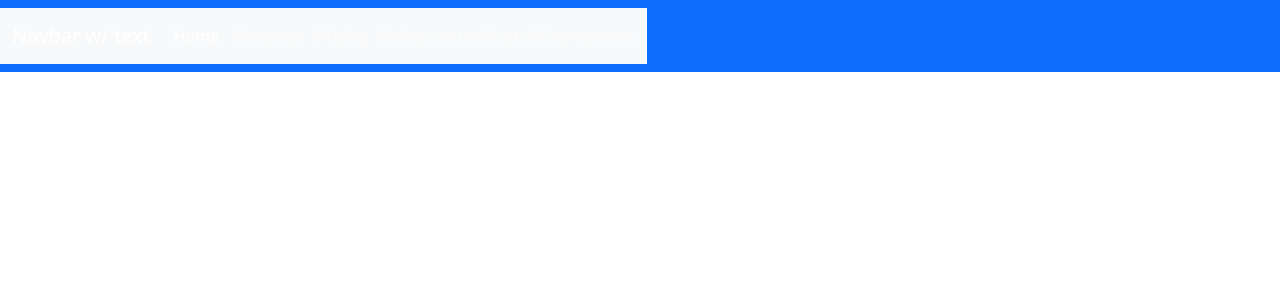
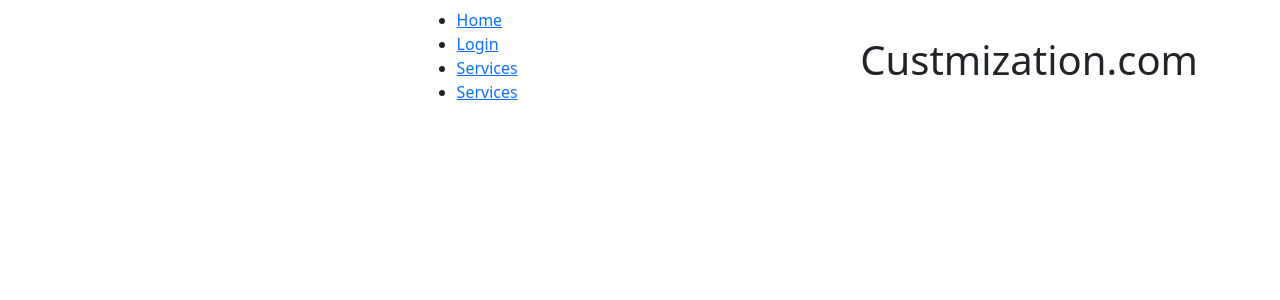
Before and after one commit to prajwal-warhade/Customization.com, a Django app: template custom/templates/base.html in a window 1280 px wide. Shown: the top 300 px of the page. Run offline with Django 3.2, Linux system fonts and the light colour scheme; the template is opened without the code that fills it, so the values that code supplies are empty.

Commit message:
My first change

```diff
--- a/custom/templates/header.html
+++ b/custom/templates/header.html
@@ -8,30 +8,22 @@
     <link href="https://cdn.jsdelivr.net/npm/bootstrap@5.0.2/dist/css/bootstrap.min.css" rel="stylesheet" integrity="sha384-EVSTQN3/azprG1Anm3QDgpJLIm9Nao0Yz1ztcQTwFspd3yD65VohhpuuCOmLASjC" crossorigin="anonymous">
     <link rel="stylesheet" href="{% static 'css/StyleCss.css' %}">
 </head>
-<body>
-    <nav class="navbar navbar-dark bg-primary">
-        <nav class="navbar navbar-expand-lg navbar-light bg-light">
-            <div class="container-fluid">
-              <a class="navbar-brand" href="#">Navbar w/ text</a>
-              <button class="navbar-toggler" type="button" data-bs-toggle="collapse" data-bs-target="#navbarText" aria-controls="navbarText" aria-expanded="false" aria-label="Toggle navigation">
-                <span class="navbar-toggler-icon"></span>
-              </button>
-              <div class="collapse navbar-collapse" id="navbarText">
-                <ul class="navbar-nav me-auto mb-2 mb-lg-0">
-                  <li class="nav-item">
-                    <a class="nav-link active" aria-current="page" href="#">Home</a>
-                  </li>
-                  <li class="nav-item">
-                    <a class="nav-link" href="#">Features</a>
-                  </li>
-                  <li class="nav-item">
-                    <a class="nav-link" href="#">Pricing</a>
-                  </li>
-                </ul>
-                <span class="navbar-text">
-                  Navbar text with an inline element
-                </span>
-              </div>
+<body >
+    <nav class="navbar">
+        <div class="navbar-container container">
+            <div class="hamburger-lines">
+                <span class="line line1"></span>
+                <span class="line line2"></span>
+                <span class="line line3"></span>
             </div>
-          </nav>
-      </nav>
+            <ul class="menu-items">
+                <li><a href="/">Home</a></li>
+                <li><a href="login">Login</button></a></li>
+                <li><a href="#food-menu">Services</a></li>
+
+                <li><a href="#food-menu">Services</a></li>
+            </ul>
+            <h1 class="logo"><img src="">Custmization.com</h1>
+
+        </div>
+    </nav>
```
Also changed, not shown: custom/templates/footer.html (+0 -12 lines).
